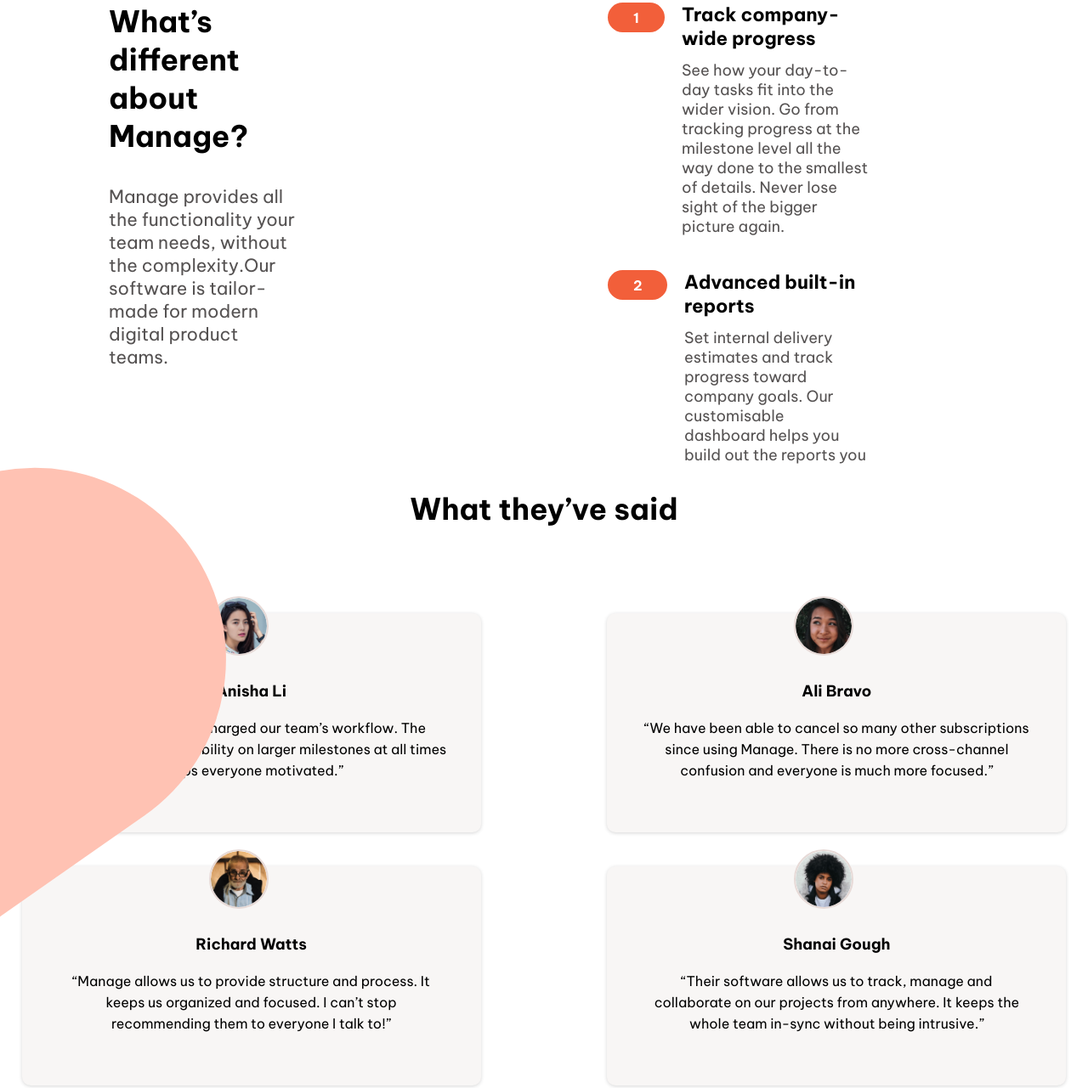
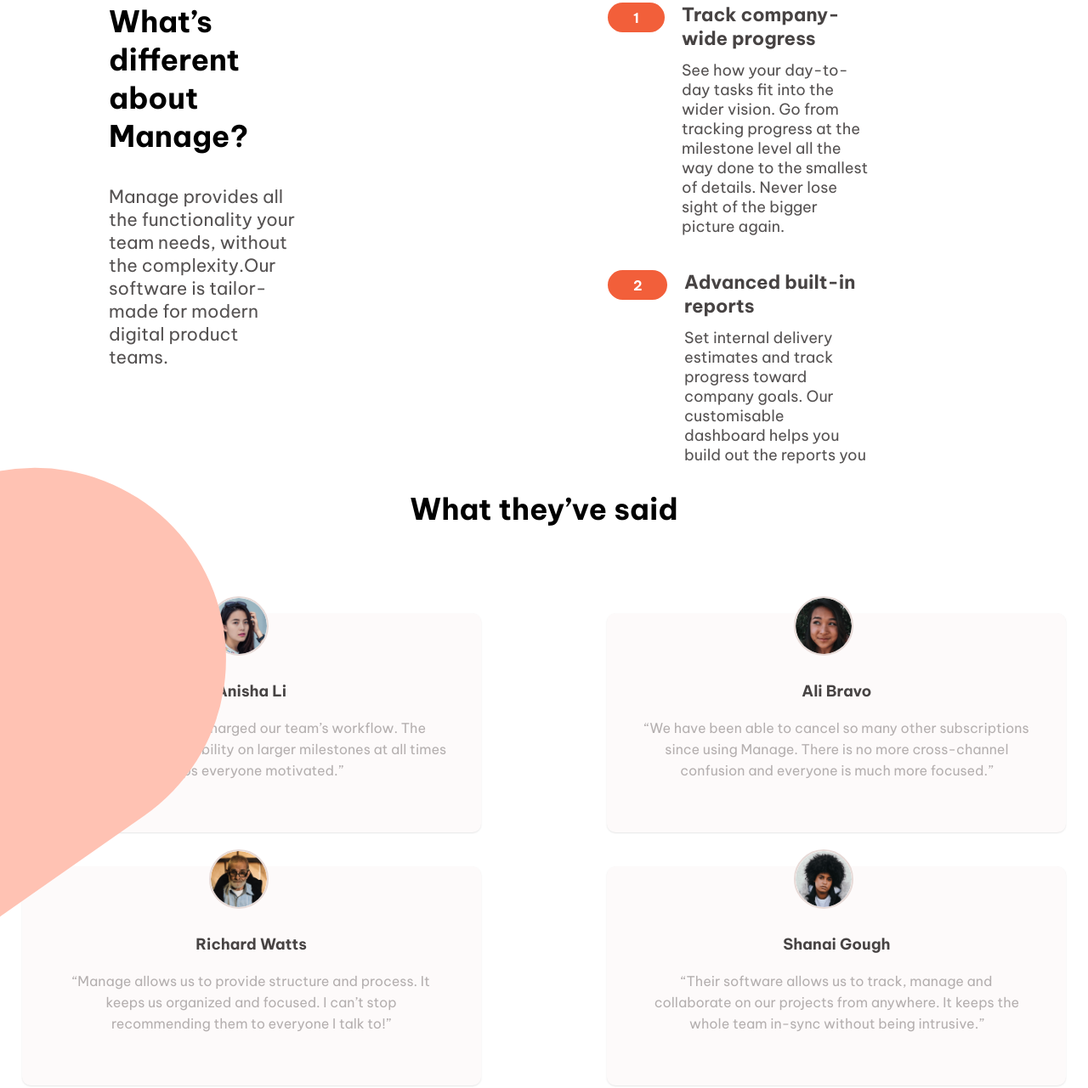
Before and after one commit to charlesmambo/manage-landing-page, a plain HTML site: page index.html in a window 1280 px wide. Shown: the part 727-2008 px from the top of the page at 85% size. Drawn offline with Linux system fonts and the light colour scheme.

Commit message:
Change font color

```diff
--- a/style.css
+++ b/style.css
@@ -169,6 +169,7 @@ h2 {
     margin-bottom: 35px;
 }
 h3 {
+    color: #474343;
     font-size: 22px;
     margin-bottom: 12px;
 }
@@ -232,9 +233,9 @@ h3 {
 }
 
 .testimonial-card {
-    background-color: #f8f6f5;
+    background-color: #fdfafa;
     border-radius: 10px;
-    box-shadow: rgba(0, 0, 0, 0.16) 0px 1px 4px;
+    box-shadow: rgba(0, 0, 0, 0.1) 0px 1px 2px 0px;
     padding: 60px 40px;
     position: relative;
     width: 540px;
@@ -251,11 +252,13 @@ h3 {
 }
 
 .testimonial-names {
+    color: #474343;
     font-size: 18px;
     font-weight: 700;
     margin: 20px 0;
 }
 .testimonials-text {
+    color: #b4afaf;
     line-height: 25px;
 }
 
```
